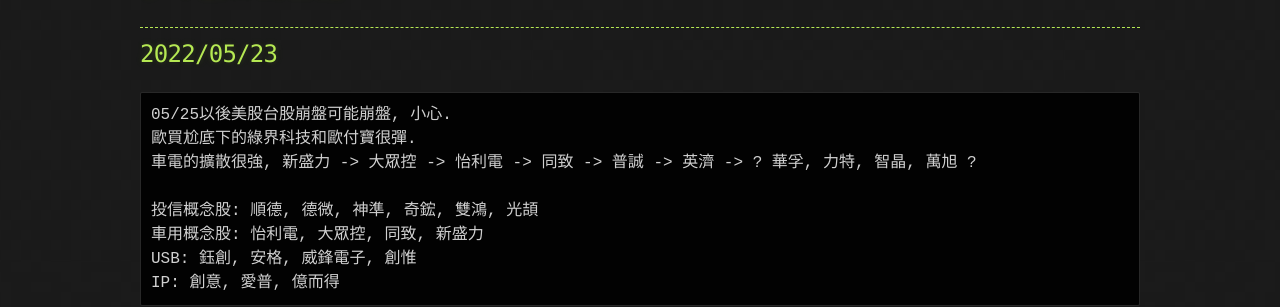
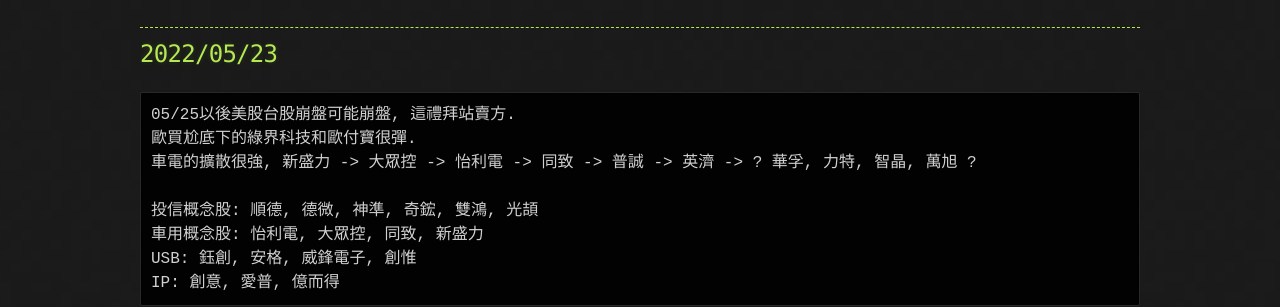
Before and after one commit to lepg5487/Stock_God, a Jekyll site: the page built from index.md, in a window 1280 px wide and 900 px high. Shown: the part 271-578 px from the top of the window. Built offline with Jekyll 4.4.1, drawn with Linux system fonts in a browser that asks for light colours; our own code applies the rules of GitHub Pages for plain Markdown files.

Commit message:
Update index.md

````diff
--- a/index.md
+++ b/index.md
@@ -8,7 +8,7 @@
 
 ## 2022/05/23
 ```
-05/25以後美股台股崩盤可能崩盤, 小心.
+05/25以後美股台股崩盤可能崩盤, 這禮拜站賣方.
 歐買尬底下的綠界科技和歐付寶很彈.
 車電的擴散很強, 新盛力 -> 大眾控 -> 怡利電 -> 同致 -> 普誠 -> 英濟 -> ? 華孚, 力特, 智晶, 萬旭 ?
 
````
